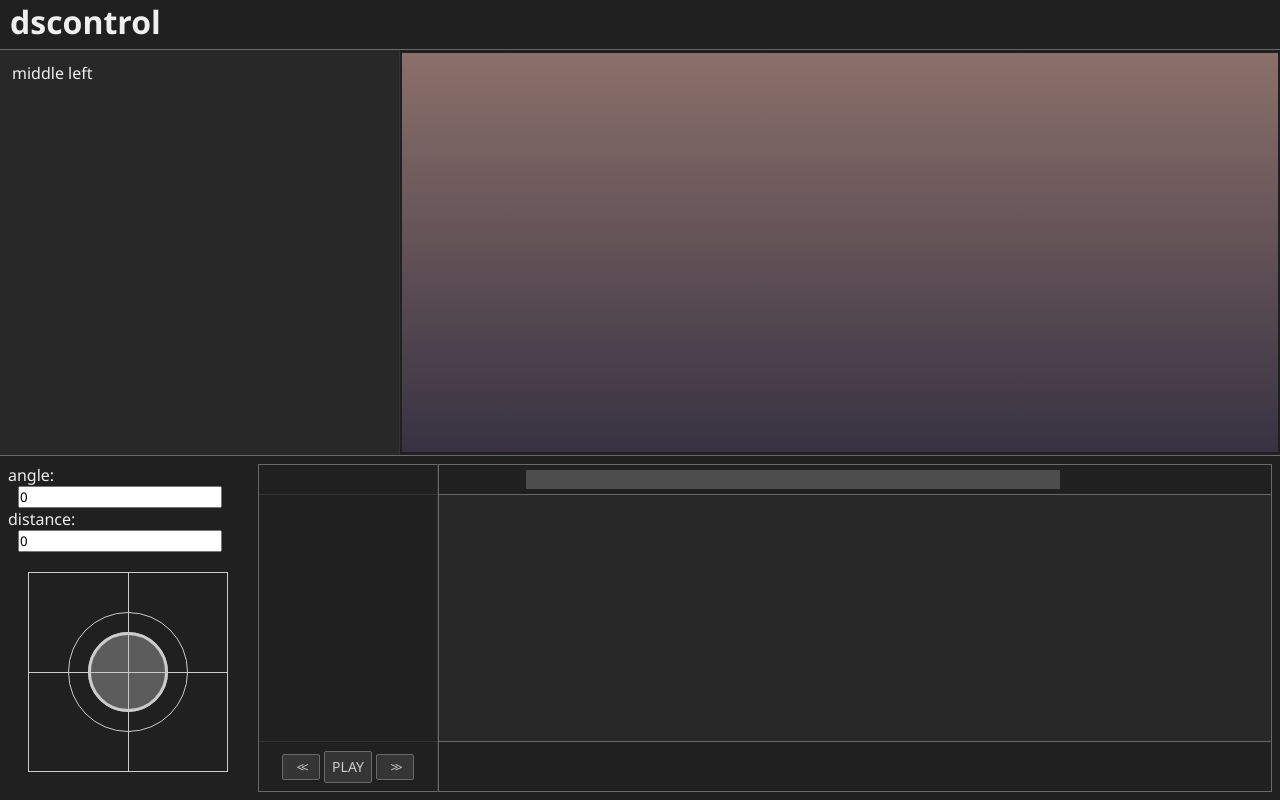
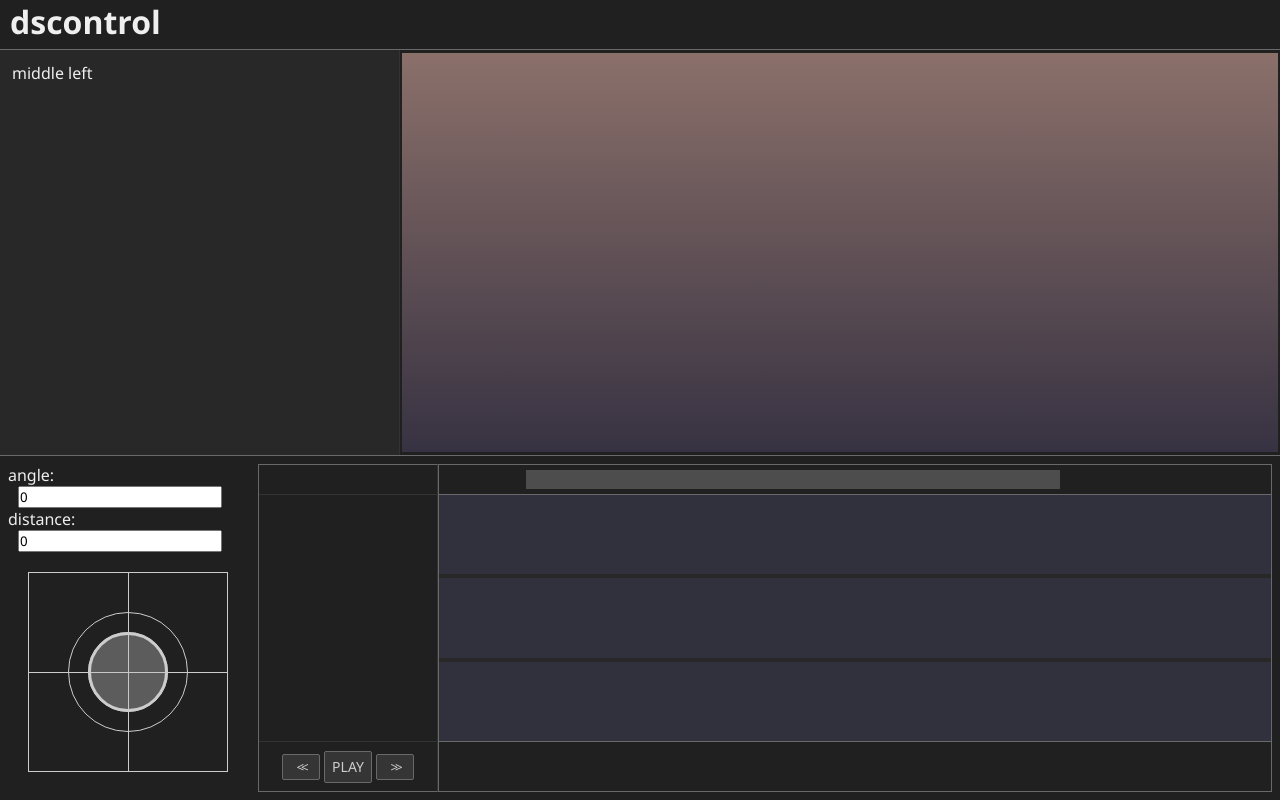
Before and after one commit to awforsythe/dscontrol-app, a React app: page / in a window 1280 px wide. Built offline with nearby package versions, Linux system fonts and the light colour scheme.

Commit message:
Render Timeline's child divs as tracks

```diff
--- a/src/components/Timeline/index.jsx
+++ b/src/components/Timeline/index.jsx
@@ -8,7 +8,7 @@ import Playhead from './Playhead'
 import './style.less'
 
 function Timeline(props) {
-  const { isPlaying, duration, visibleRangeStartTime, visibleRangeEndTime, playbackTime, onJog } = props
+  const { children, isPlaying, duration, visibleRangeStartTime, visibleRangeEndTime, playbackTime, onJog } = props
   const [bottomRef, bottomRect] = useElementRect()
   const [isScrubbing, setIsScrubbing] = useState(false)
 
@@ -56,6 +56,7 @@ function Timeline(props) {
       >
       </div>
       <div className="timeline-middle">
+        {children}
       </div>
       <div
         className="timeline-bottom"
@@ -69,6 +70,7 @@ function Timeline(props) {
   )
 }
 Timeline.propTypes = {
+  children: PropTypes.any,
   isPlaying: PropTypes.bool.isRequired,
   duration: PropTypes.number.isRequired,
   visibleRangeStartTime: PropTypes.number.isRequired,
--- a/src/components/Timeline/style.less
+++ b/src/components/Timeline/style.less
@@ -16,6 +16,17 @@
 .timeline-middle {
     flex: 1;
     background-color: @color-ui-base;
+    display: flex;
+    flex-direction: column;
+}
+
+.timeline-middle > div {
+    flex: 1;
+    margin-bottom: 4px;
+}
+
+.timeline-middle > div:last-child {
+    margin-bottom: 0;
 }
 
 .timeline-bottom {
--- a/src/index.jsx
+++ b/src/index.jsx
@@ -105,7 +105,11 @@ function App() {
           visibleRangeEndTime={15.0}
           playbackTime={playbackTime}
           onJog={onJog}
-        />
+        >
+          <div style={{ backgroundColor: 'rgba(128, 128, 255, 10%)'}} />
+          <div style={{ backgroundColor: 'rgba(128, 128, 255, 10%)'}} />
+          <div style={{ backgroundColor: 'rgba(128, 128, 255, 10%)'}} />
+        </Timeline>
       </div>
     </>
   );
```
